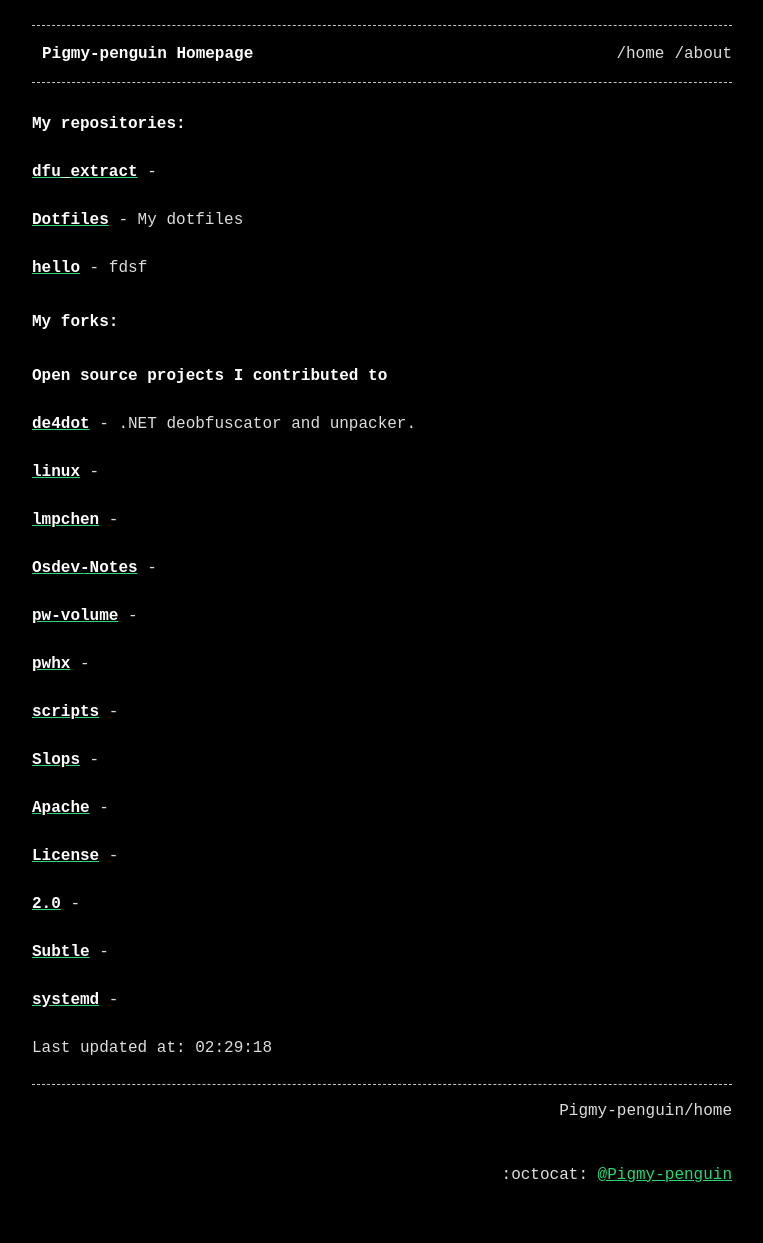
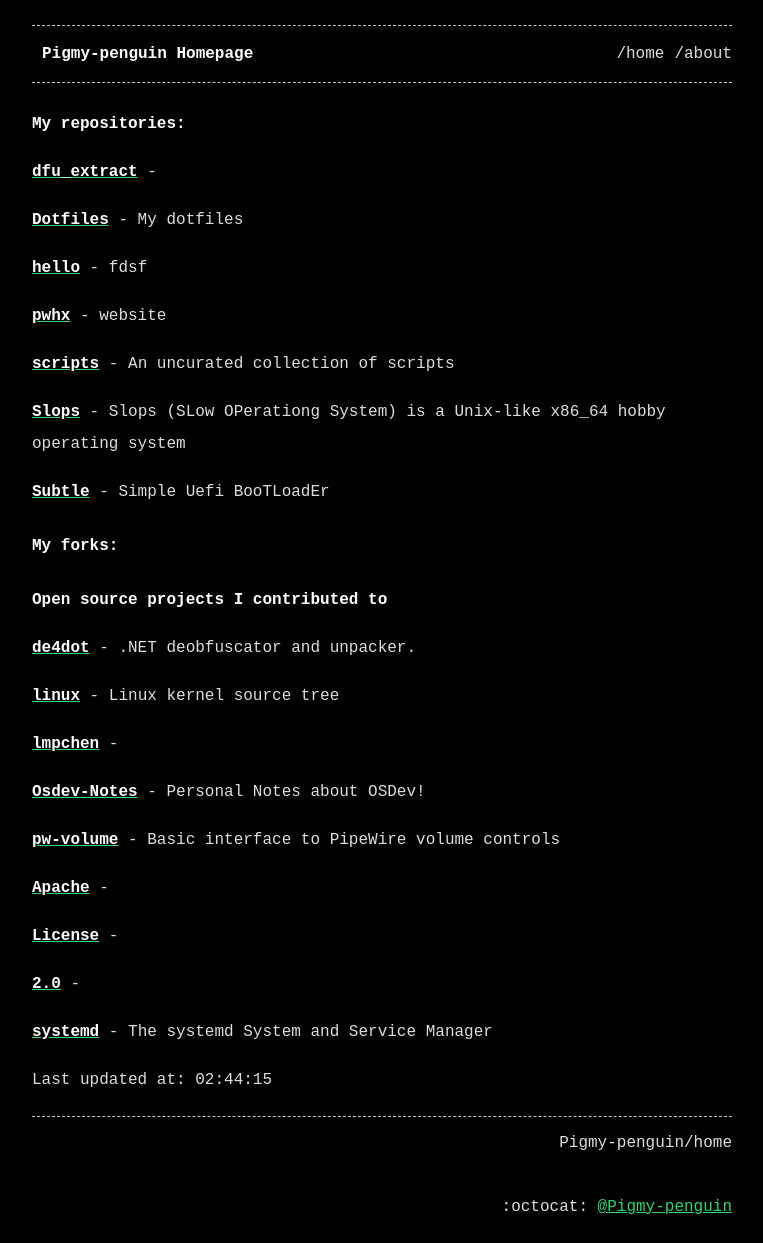
Before and after one commit to Pigmy-penguin/Pigmy-penguin.github.io, a Jekyll site: the page built from index.md, in a window 1280 px wide. Shown: the whole page, without its empty margins (258-1021 px from the left). Built offline with Jekyll 4.4.1, drawn with Linux system fonts in a browser that asks for light colours; before the commit the page ends 1211 px from its top, so only the background shows below that.

Commit message:
Auto updating the website

```diff
--- a/index.md
+++ b/index.md
@@ -13,24 +13,26 @@ title: Pigmy-penguin Homepage
 
 [**hello**](https://github.com/Pigmy-penguin/hello) - fdsf
 
+[**pwhx**](https://github.com/Pigmy-penguin/pwhx) - website
+
+[**scripts**](https://github.com/Pigmy-penguin/scripts) - An uncurated collection of scripts
+
+[**Slops**](https://github.com/Pigmy-penguin/Slops) - Slops (SLow OPerationg System) is a Unix-like x86_64 hobby operating system
+
+[**Subtle**](https://github.com/Pigmy-penguin/Subtle) - Simple Uefi BooTLoadEr
+
 ## My forks:
 ### Open source projects I contributed to
 
 [**de4dot**](https://github.com/Pigmy-penguin/de4dot) - .NET deobfuscator and unpacker.
 
-[**linux**](https://github.com/Pigmy-penguin/linux) -
+[**linux**](https://github.com/Pigmy-penguin/linux) - Linux kernel source tree
 
 [**lmpchen**](https://github.com/Pigmy-penguin/lmpchen) -
 
-[**Osdev-Notes**](https://github.com/Pigmy-penguin/Osdev-Notes) -
+[**Osdev-Notes**](https://github.com/Pigmy-penguin/Osdev-Notes) - Personal Notes about OSDev!
 
-[**pw-volume**](https://github.com/Pigmy-penguin/pw-volume) -
-
-[**pwhx**](https://github.com/Pigmy-penguin/pwhx) -
-
-[**scripts**](https://github.com/Pigmy-penguin/scripts) -
-
-[**Slops**](https://github.com/Pigmy-penguin/Slops) -
+[**pw-volume**](https://github.com/Pigmy-penguin/pw-volume) - Basic interface to PipeWire volume controls
 
 [**Apache**](https://github.com/Pigmy-penguin/Apache) -
 
@@ -38,9 +40,7 @@ title: Pigmy-penguin Homepage
 
 [**2.0**](https://github.com/Pigmy-penguin/2.0) -
 
-[**Subtle**](https://github.com/Pigmy-penguin/Subtle) -
-
-[**systemd**](https://github.com/Pigmy-penguin/systemd) -
+[**systemd**](https://github.com/Pigmy-penguin/systemd) - The systemd System and Service Manager
 
 
-Last updated at: 02:29:18
+Last updated at: 02:44:15
```
Also changed, not shown: 2 other files.
